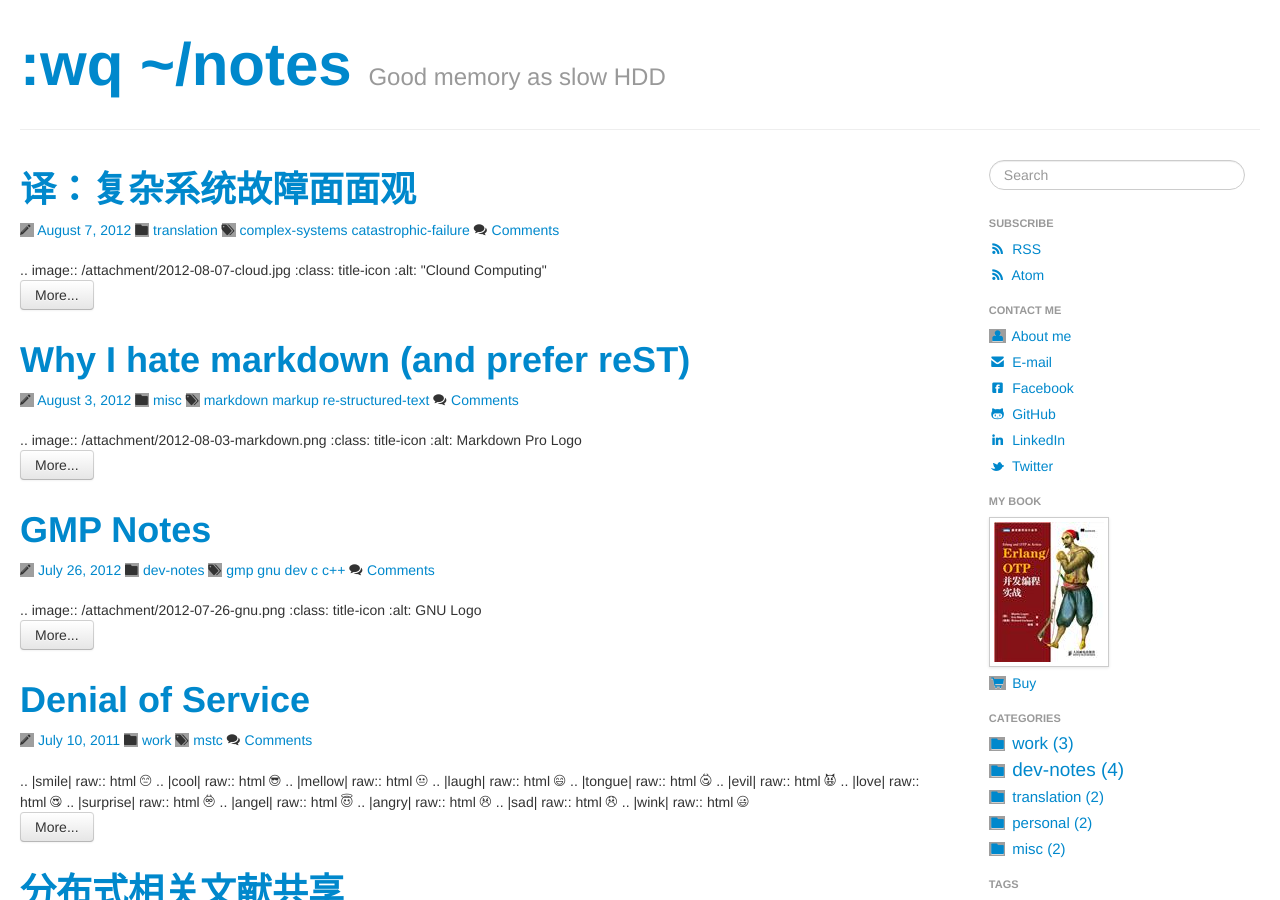
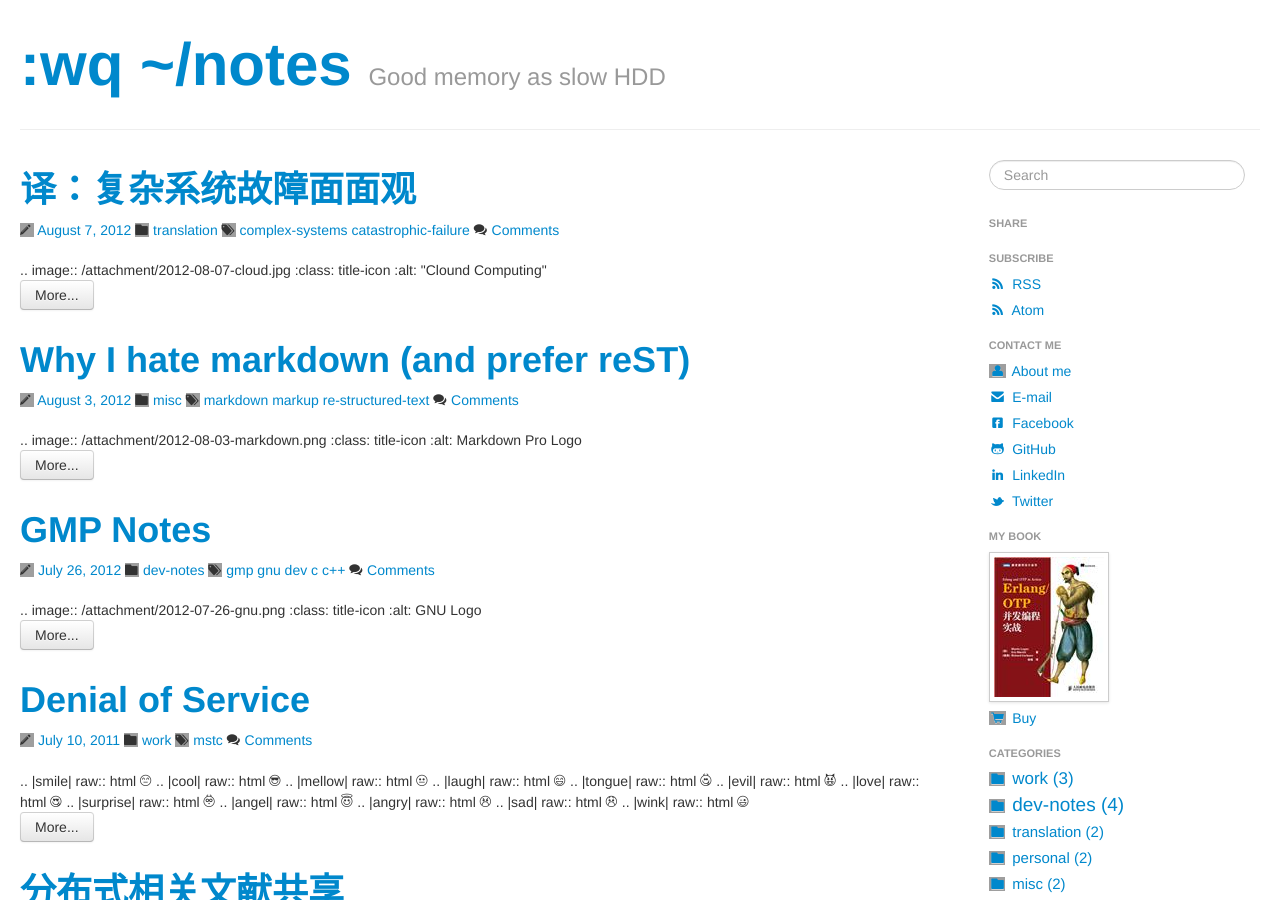
Before and after one commit to liancheng/blog.liancheng.info, a Jekyll site: the page built from index.html, in a window 1280 px wide and 900 px high, cut to the strip 0-900 px from the top of the window. Built offline with Jekyll 4.4.1, drawn with Linux system fonts in a browser that asks for light colours; a script that is not in the unit is left out; the list of posts is cut into pages by our own code; comment, search, counter and statistics services are not loaded; grey boxes are pictures that could not be loaded.

Commit message:
Replaced ShareThis with AddThis & moved to sidebar

```diff
--- /dev/null
+++ b/_includes/addthis_body
@@ -0,0 +1,8 @@
+<div class="addthis_toolbox addthis_default_style ">
+  <a class="addthis_button_google_plusone_share"></a>
+  <a class="addthis_button_facebook"></a>
+  <a class="addthis_button_twitter"></a>
+  <a class="addthis_button_sinaweibo"></a>
+  <a class="addthis_button_compact"></a>
+  <a class="addthis_counter addthis_bubble_style"></a>
+</div>
--- /dev/null
+++ b/_includes/addthis_head
@@ -0,0 +1,2 @@
+<script type="text/javascript">var addthis_config = {"data_track_addressbar":true};</script>
+<script type="text/javascript" src="http://s7.addthis.com/js/300/addthis_widget.js#pubid=ra-5061166368318733"></script>
--- a/_includes/post_header
+++ b/_includes/post_header
@@ -26,12 +26,6 @@
     <i class="icon-comments"></i>
     <a href="{{ site.url }}{{ the_post.url }}#disqus_thread">Comments</a>
   </span>
-
-  {% if page.share %}
-    <div class="pull-right">
-      {% include sharethis_body %}
-    </div>
-  {% endif %}
 </div>
 
 {% assign the_post = nil %}
--- a/_includes/sharethis_body
+++ /dev/null
@@ -1,4 +0,0 @@
-<span class="st_facebook"></span>
-<span class="st_twitter"></span>
-<span class="st_googleplus"></span>
-<span class="st_sina"></span>
--- a/_includes/sharethis_head
+++ /dev/null
@@ -1,3 +0,0 @@
-<script type="text/javascript">var switchTo5x=true;</script>
-<script type="text/javascript" src="http://w.sharethis.com/button/buttons.js"></script>
-<script type="text/javascript" src="http://s.sharethis.com/loader.js"></script>
--- a/_includes/sidebar
+++ b/_includes/sidebar
@@ -1,6 +1,9 @@
 <div class="sidebar-nav">
   <ul class="nav nav-list">
     <li>{% include site_search %}</li>
+
+    <li class="nav-header">Share</li>
+    <li>{% include addthis_body %}</li>
 
     <li class="nav-header">Subscribe</li>
     <li><a href="/rss.xml"><i class="icon-rss"></i> RSS</a></li>
--- a/_layouts/default.html
+++ b/_layouts/default.html
@@ -14,7 +14,7 @@
     <link rel="stylesheet" href="/static/css/pygments.css" type="text/css" />
     <link rel="stylesheet" href="/static/css/style.css" type="text/css" />
     {% include google_analytics %}
-    {% include sharethis_head %}
+    {% include addthis_head %}
   </head>
 
   <body>
--- a/_layouts/post.html
+++ b/_layouts/post.html
@@ -1,7 +1,6 @@
 ---
 layout: with_sidebar
 comments: true
-share: true
 ---
 
 <div class="post">
```
